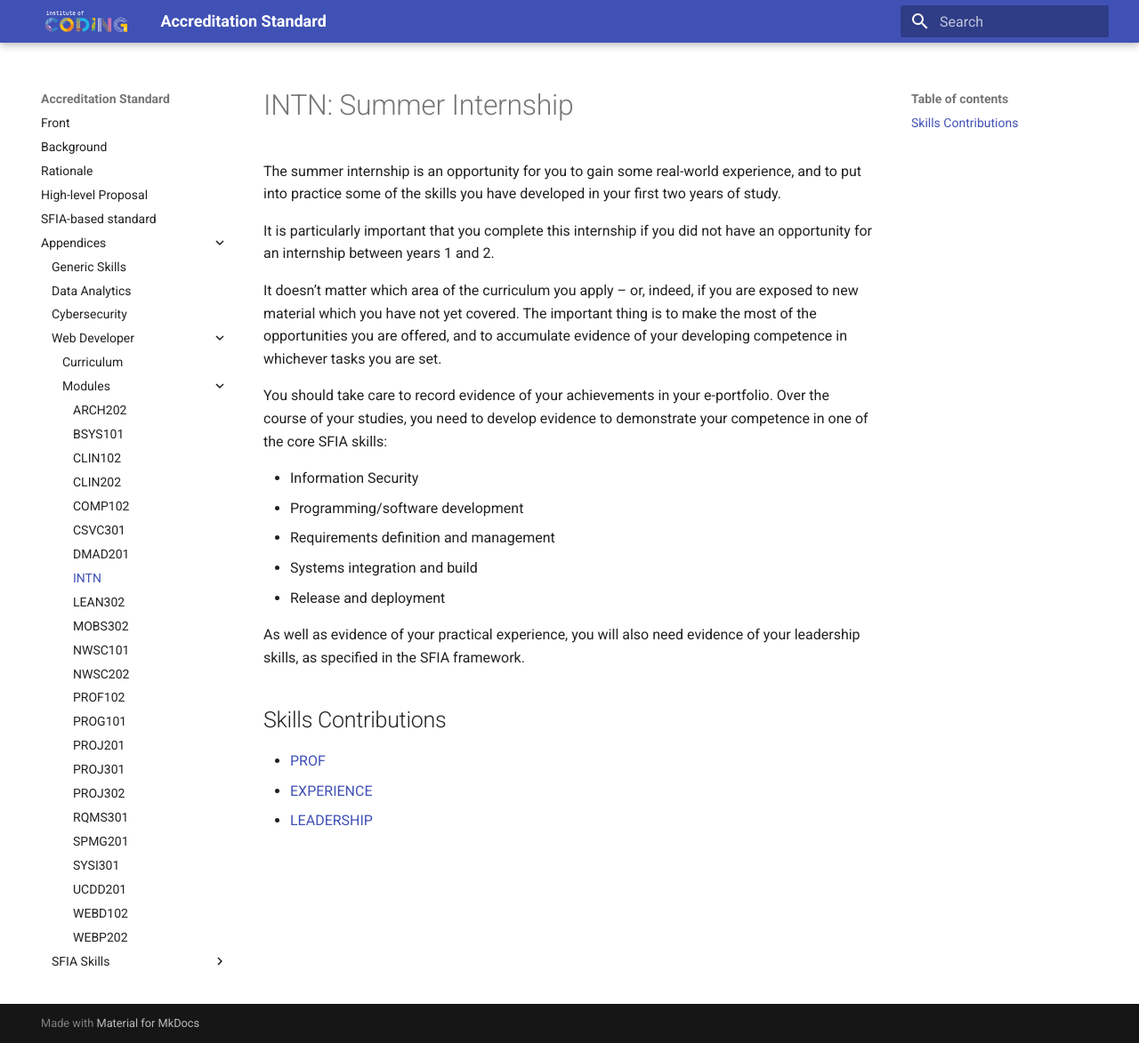
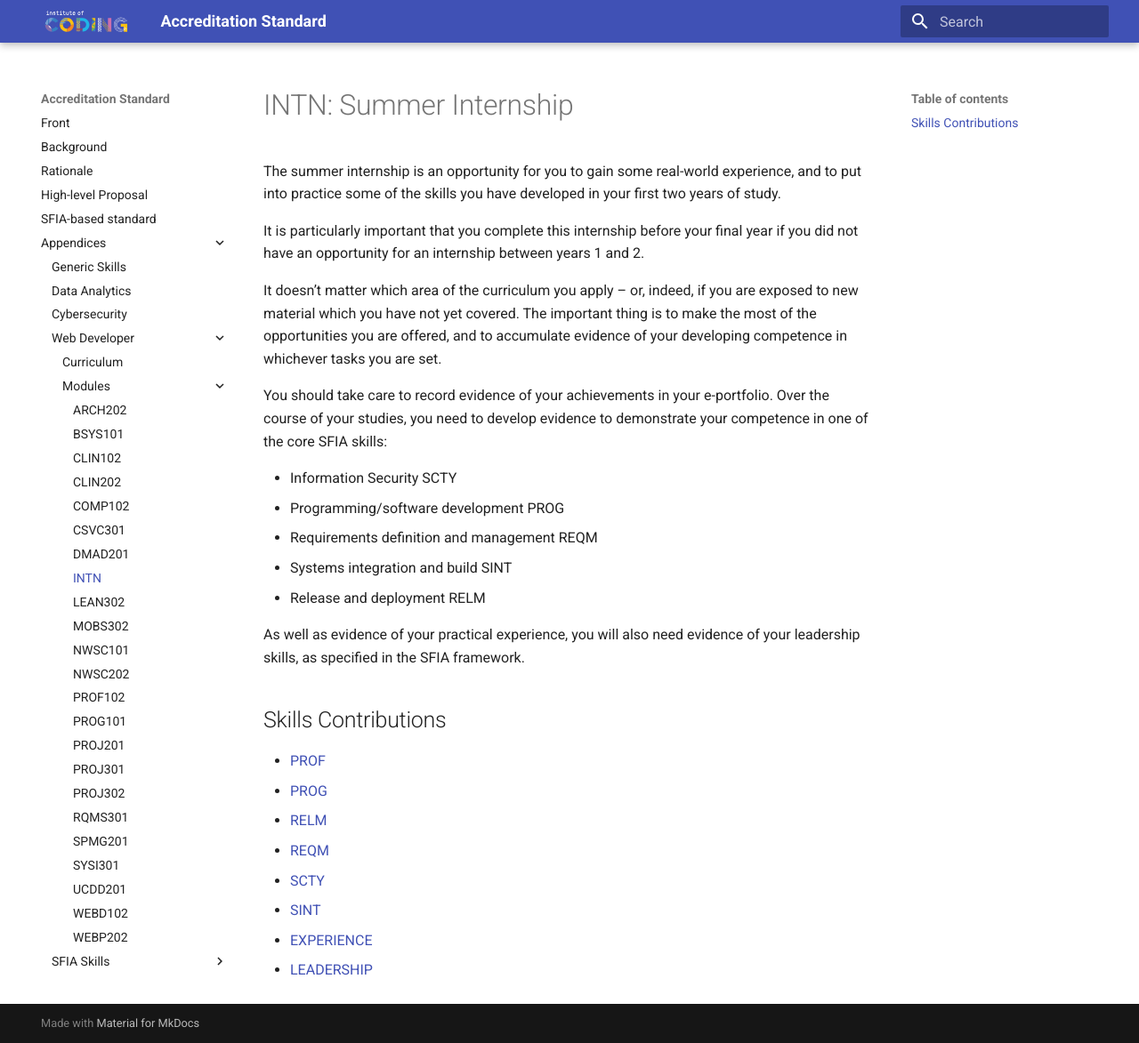
Before and after one commit to institute-of-coding/accreditation-standard, an MkDocs documentation site: the page built from docs/appendices/courses/INTN.md, in a window 1280 px wide and 1173 px high. Shown: the whole window at 89% size. Built offline with MkDocs 1.6.1 and Material for MkDocs 9.7.7, drawn with Linux system fonts in a browser that asks for light colours.

Commit message:
remaiining omissions from powerpoint prototype

```diff
--- a/docs/appendices/courses/INTN.md
+++ b/docs/appendices/courses/INTN.md
@@ -2,22 +2,27 @@
 
 The summer internship is an opportunity for you to gain some real-world experience, and to put into practice some of the skills you have developed in your first two years of study.
 
-It is particularly important that you complete this internship if you did not have an opportunity for an internship between years 1 and 2.
+It is particularly important that you complete this internship before your final year if you did not have an opportunity for an internship between years 1 and 2.
 
 It doesn’t matter which area of the curriculum you apply – or, indeed, if you are exposed to new material which you have not yet covered.  The important thing is to make the most of the opportunities you are offered, and to accumulate evidence of your developing competence in whichever tasks you are set.
 
 You should take care to record evidence of your achievements in your e-portfolio.  Over the course of your studies, you need to develop evidence to demonstrate your competence in one of the core SFIA skills:
 
-- Information Security
-- Programming/software development
-- Requirements definition and management
-- Systems integration and build
-- Release and deployment
+- Information Security SCTY
+- Programming/software development PROG
+- Requirements definition and management REQM
+- Systems integration and build SINT
+- Release and deployment RELM
 
 As well as evidence of your practical experience, you will also need evidence of your leadership skills, as specified in the SFIA framework.
 
 ## Skills Contributions
 
 - [PROF](../skills/prof.md)
+- [PROG](../skills/prog.md)
+- [RELM](../skills/relm.md)
+- [REQM](../skills/reqm.md)
+- [SCTY](../skills/scty.md)
+- [SINT](../skills/sint.md)
 - [EXPERIENCE](../skills/work-experience.md)
 - [LEADERSHIP](../skills/leadership.md)
```
Also changed, not shown: docs/appendices/courses/DMAD201.md (+11 -1 lines), docs/appendices/courses/NWSC101.md (+5 -1 lines), docs/appendices/courses/PROF102.md (+13 -1 lines).
